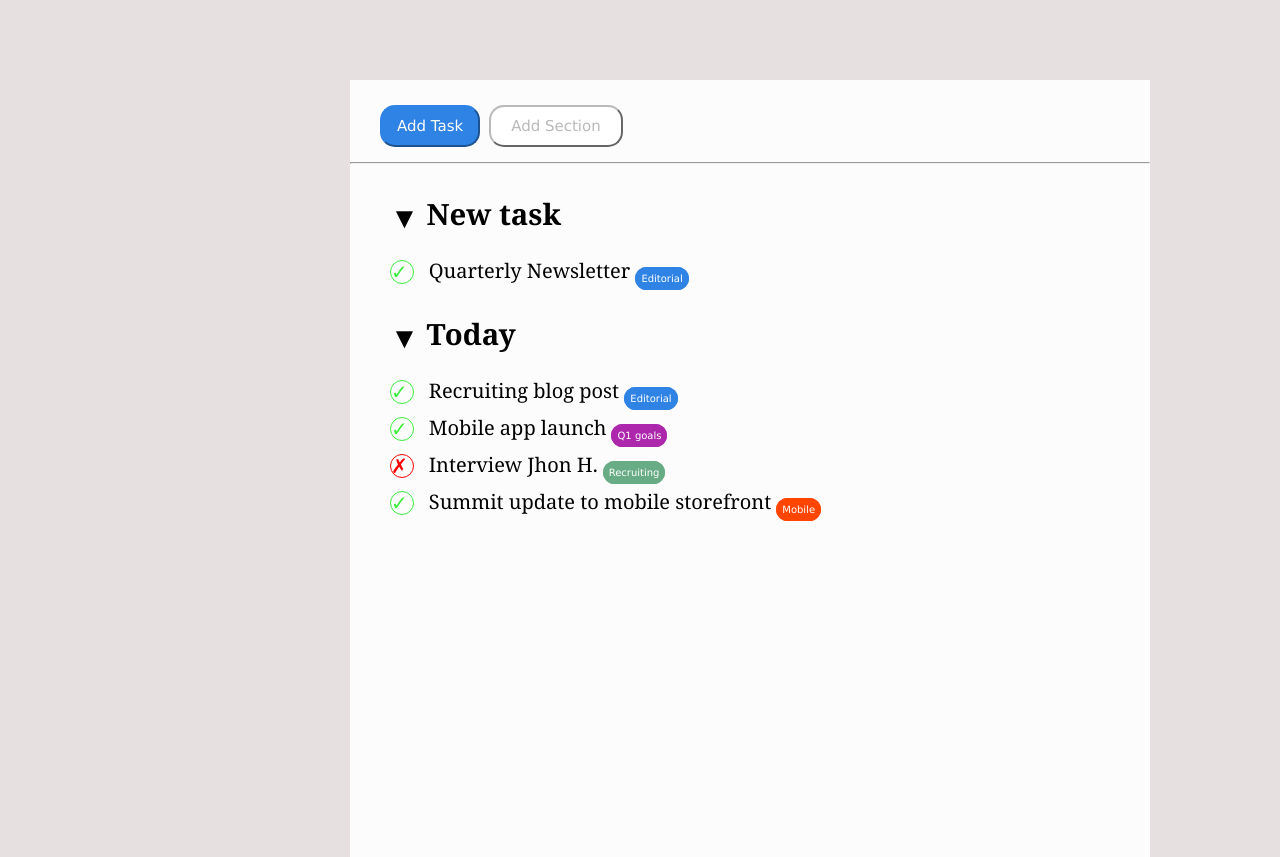
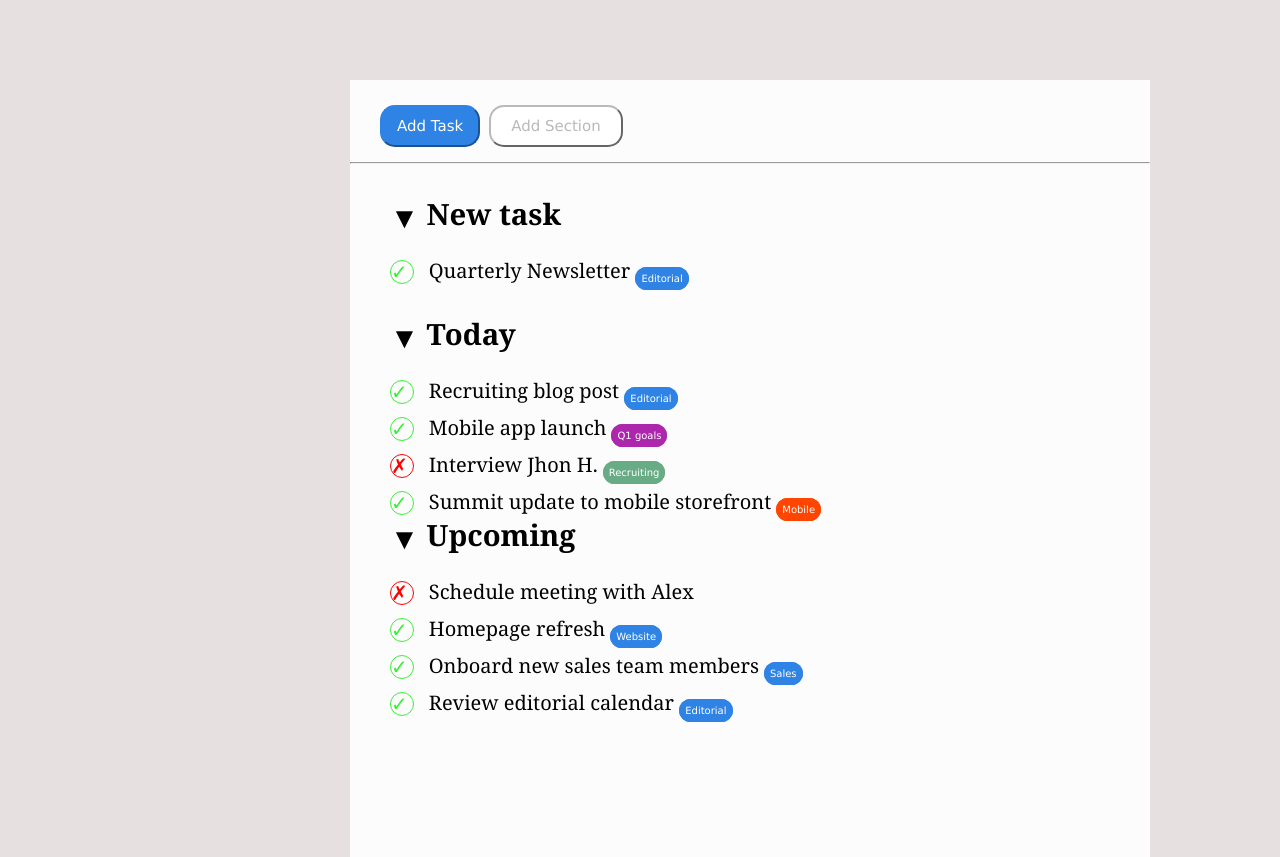
Before and after one commit to camillapalombi/html-css-toboolist, a plain HTML site: page index.html in a window 1280 px wide. Shown: the part 95-952 px from the top of the page. Drawn offline with Linux system fonts and the light colour scheme.

Commit message:
SEZIONE UPCOMING CONCLUSA E FOOTER AGGIUNTO

```diff
--- a/index.html
+++ b/index.html
@@ -73,86 +73,42 @@
                     </ul>
                 </section>
 
+                <!--Upcoming-->
+                <section class="upcoming">
+                    <h3 class="new-task">
+                        <span class="simbol"> &#9660; </span>
+                        Upcoming
+                    </h3>
+                    <ul>
+                        <li>
+                            <span class="cross"> &cross; </span>
+                            <span class="newsletter"> Schedule meeting with Alex </span>
 
+                        </li>
+                        <li>
+                            <span class="check"> &check; </span>
+                            <span class="newsletter"> Homepage refresh</span>
+                            <span class="ticket pink">Website</span>
+                        </li>
+                        <li>
+                            <span class="check"> &check; </span>
+                            <span class="newsletter"> Onboard new sales team members</span>
+                            <span class="ticket yellow">Sales</span>
+                        </li>
+                        <li>
+                            <span class="check"> &check; </span>
+                            <span class="newsletter"> Review editorial calendar </span>
+                            <span class="ticket blue">Editorial</span>
+                        </li>
+                    </ul>
+                </section>
+            </div>
+        </div>
+    </main>
 
+    <footer>
+       <em> Made with &hearts; by Camilla Palombi </em>
+    </footer>
 
-
-
-
-
-
-
-
-
-
-
-
-
-
-
-
-
-
-
-
-
-
-
-
-
-
-
-        </div>
-
-
-
-
-
-
-
-
-
-
-
-
-
-
-
-
-
-
-
-
-
-
-
-
-
-
-
-
-
-
-
-        </div>
-
-
-
-
-
-
-
-    </main>
-    <footer>
-
-
-
-
-
-
-
-
-
-    </footer>
 </body>
 </html>
```
